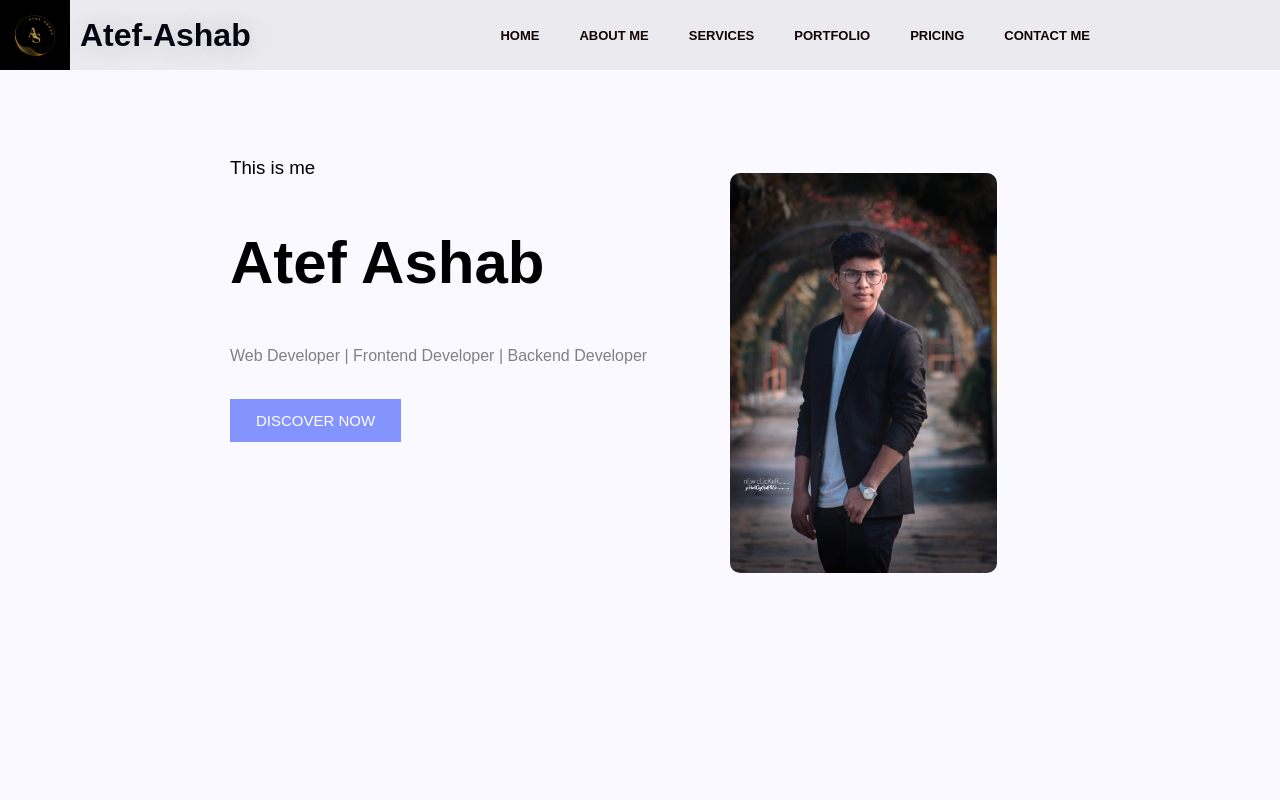
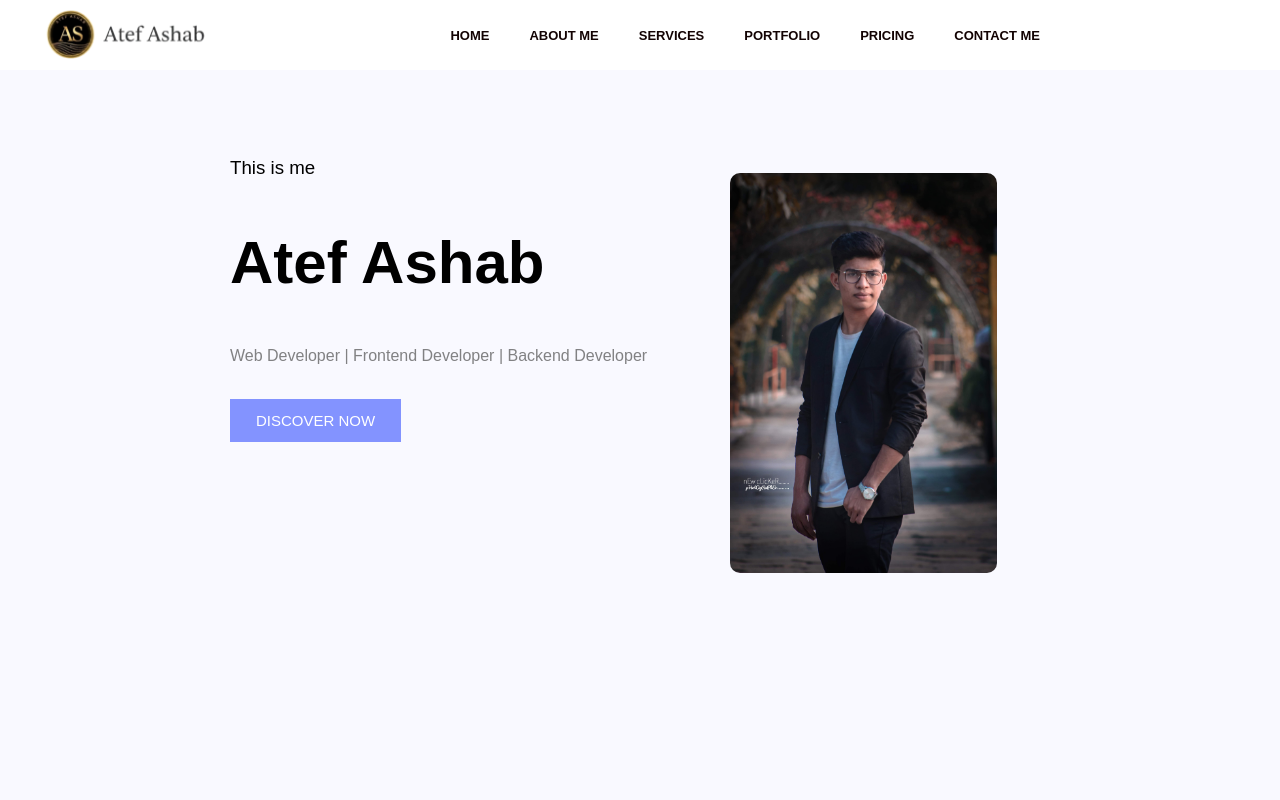
Before and after one commit to atef5922/Portfolio, a plain HTML site: page index.html in a window 1280 px wide. Shown: the top 800 px of the page. Drawn offline with Linux system fonts and the light colour scheme.

Commit message:
Change Logo

```diff
--- a/index.html
+++ b/index.html
@@ -12,8 +12,8 @@
     <!-- Header Start-->
     <header>
         <div class="logo">
-            <a href="">Atef-Ashab</a>
-            <img src="atefz.png" alt="">
+             <img src="atefp.png" alt="">
+
         </div>
 
         <div class="nav">
--- a/style.css
+++ b/style.css
@@ -13,7 +13,6 @@ header {
     background-color: #fff;
     overflow: hidden;
     z-index: 1;
-    background-color: #eaeaef;
 }
 
 header div {
@@ -22,38 +21,20 @@ header div {
     align-items: center;
 }
 
-.logo {
-    position: absolute;
-    left: 0px;
-    top: 0px;
-    display: flex;
-    align-items: center;
+header .logo img {
+    width: 500px;
+    height: auto;
+    margin: -25px 0 0 -100px;
+
 }
 
-.logo a {
-    text-shadow: 2px 2px 30px rgba(0, 0, 0, 0.2);
-    font-weight: bold;
-    color: #060613;
-    font-size: 2rem;
-    letter-spacing: 1;
-    margin-left: 10px;
-    text-decoration: none;
-    order: 2;
-}
 
-.logo img {
-    height: 70px;
-    width: auto;
-    display: block;
-    order: 1;
-
-}
 
 header .nav {
     position: absolute;
     top: 0;
     right: 0;
-    margin-right: 150px;
+    margin-right: 200px;
 }
 
 header .nav ul {
@@ -93,8 +74,7 @@ section {
 
 }
 
-.half1,
-.half2 {
+.half1,.half2 {
     width: 50%;
 }
 
```
Also changed, not shown: atefp.png (added), atefz.png (deleted).
